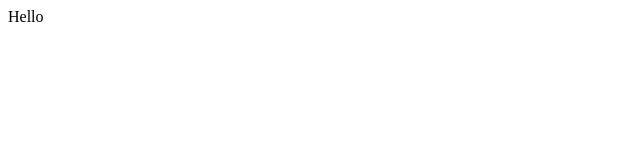
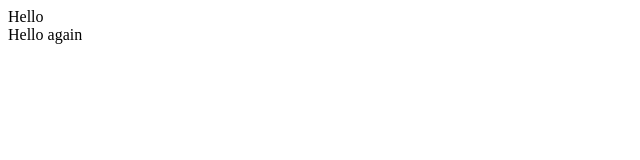
Before and after one commit to xuwang278/demo-repo, a plain HTML site: page index.html in a window 1280 px wide. Shown: the full height of the page, 0-640 px from the left. Drawn offline with Linux system fonts and the light colour scheme.

Commit message:
added a new line in index.html

```diff
--- a/index.html
+++ b/index.html
@@ -1 +1,2 @@
 <div>Hello</div>
+<div>Hello again</div>
```
